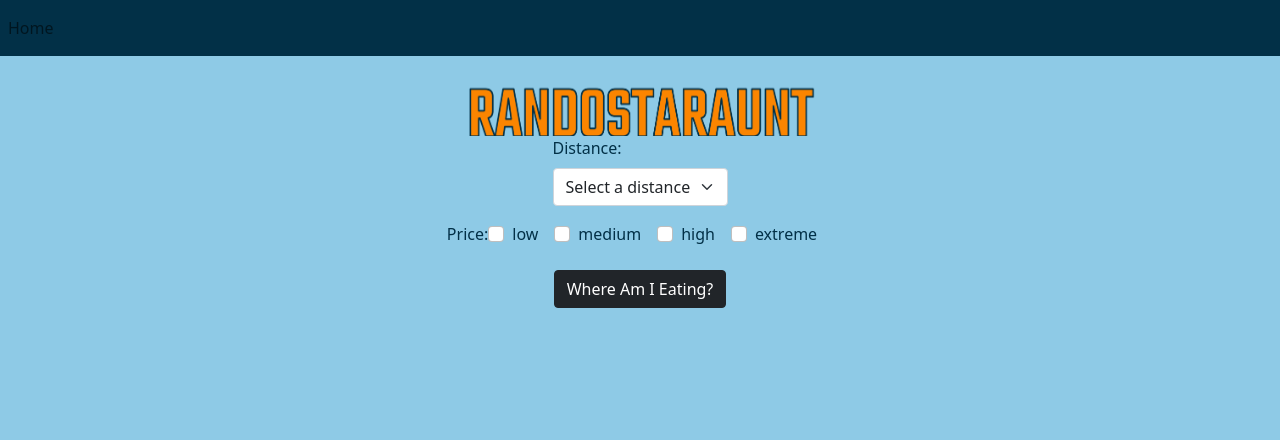
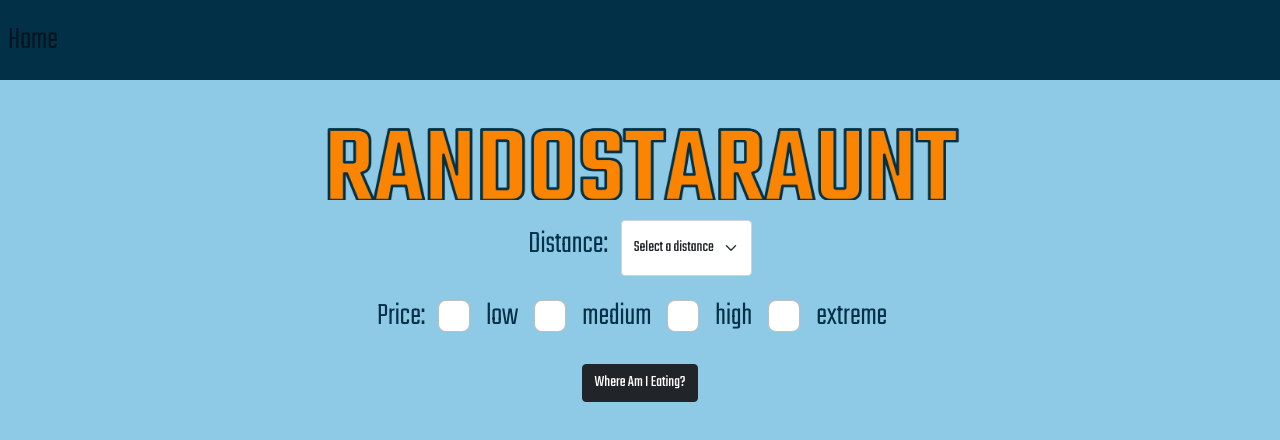
Before and after one commit to hanfer10/Randostaurant_v2, a React app: page /preferences in a window 1280 px wide. Built offline with nearby package versions, Linux system fonts and the light colour scheme.

Commit message:
Add price to restaurant component and additional styling

```diff
--- a/frontend/components/Preferences.js
+++ b/frontend/components/Preferences.js
@@ -44,8 +44,8 @@ export const Preferences = () => {
         src='/images/randostaurant-logo.png'
         alt="hellos"
       ></img>
-      <Form.Group className="mb-3" controlId="distance">
-        <Form.Label>Distance:</Form.Label>
+      <Form.Group className="mb-3 distance" controlId="distance">
+        <Form.Label className='label'>Distance:</Form.Label>
         <Form.Select onChange={onDistanceChanged}>
           <option>Select a distance</option>
           <option value="5">5</option>
@@ -56,7 +56,7 @@ export const Preferences = () => {
         </Form.Select>
       </Form.Group>
       <Form.Group className="mb-3" controlId="price">
-        <Form.Label>Price:</Form.Label>
+        <Form.Label className='label'>Price:</Form.Label>
         <Form.Check
           onChange={onPriceChanged}
           inline
--- a/frontend/components/Restaurant.js
+++ b/frontend/components/Restaurant.js
@@ -23,14 +23,9 @@ const onClick = (event) => {
 };
 
 let content;
+let price;
 
 if (restaurantStatus === 'loading') {
-  content = (
-    <div className='restaurant'>
-      <p>Loading</p>
-    </div>
-  )
-} else if (restaurantStatus === 'succeeded') {
   content = (
     <div className='restaurant'>
       <img
@@ -38,9 +33,32 @@ if (restaurantStatus === 'loading') {
         src='/images/randostaurant-logo.png'
         alt="hellos"
       ></img>
-      <p>This is where you're eating: {restaurant.name}</p>
+      <p>Loading</p>
+    </div>
+  )
+} else if (restaurantStatus === 'succeeded') {
+  price = restaurant.price_level;
+  if (price === 1) {
+    price = '$'
+  } else if (price === 2) {
+    price = '$$'
+  } else if (price === 3) {
+    price = '$$$'
+  } else if (price === 4) {
+    price = '$$$$'
+  }
+  content = (
+    <div className='restaurant'>
+      <img
+        className='logo'
+        src='/images/randostaurant-logo.png'
+        alt="hellos"
+      ></img>
+      <p>This is where you're eating:</p>
+      <h1 id='restaurant'>{restaurant.name}</h1>
       <p>{restaurant.vicinity}</p>
-      <p>Rating: {restaurant.rating}</p>
+      <p>Rating:  {restaurant.rating}</p>
+      <p>Price: {price}</p>
       <Button className='button' variant="dark" onClick={onClick}>Reroll</Button>
     </div>
   )
--- a/public/index.html
+++ b/public/index.html
@@ -5,7 +5,10 @@
     <meta charset="utf-8" />
     <link href="https://cdn.jsdelivr.net/npm/bootstrap@5.1.3/dist/css/bootstrap.min.css" rel="stylesheet" integrity="sha384-1BmE4kWBq78iYhFldvKuhfTAU6auU8tT94WrHftjDbrCEXSU1oBoqyl2QvZ6jIW3" crossorigin="anonymous">
     <link rel="stylesheet" href="/style.css" />
-    <!-- <meta name="viewport" content="width=device-width, initial-scale=1" /> -->
+    <link rel="preconnect" href="https://fonts.googleapis.com">
+    <link rel="preconnect" href="https://fonts.gstatic.com" crossorigin>
+    <link href="https://fonts.googleapis.com/css2?family=Teko:wght@300;400;500;600;700&display=swap" rel="stylesheet">
+    <meta name="viewport" content="width=device-width, initial-scale=1" />
   </head>
   <body class="body">
     <div id="main"></div>
--- a/public/style.css
+++ b/public/style.css
@@ -1,11 +1,20 @@
 .body {
   background-color: #8ECAE6;
   color: #023047;
+  font-family: "Teko";
+  font-size: 2rem;
+  font-weight: 300;
 }
- nav {
+.nav {
    background-color: #023047;
    color: #ffb703;
  }
+
+ .label {
+   margin-right: 1vw;
+ }
+
+
 
 /* Home Page */
 .home {
@@ -16,8 +25,9 @@
 }
 
 .logo {
-  height: 10vh;
-  width: 30vw;
+  height: 15vh;
+  width: 55vw;
+  margin-bottom: 2.5vh;
 }
 
 .button {
@@ -33,6 +43,11 @@
   align-items: center;
 }
 
+.distance {
+  display: flex;
+  flex-direction: row;
+}
+
 /* Restaurant Page */
 .restaurant {
   display: flex;
@@ -40,3 +55,8 @@
   justify-content: space-around;
   align-items: center;
 }
+
+#restaurant {
+  font-size: 6rem;
+  font-weight: 500;
+}
```
